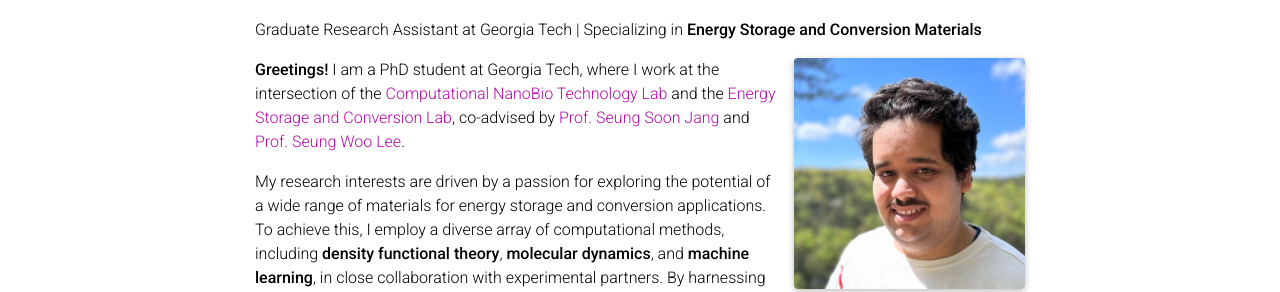
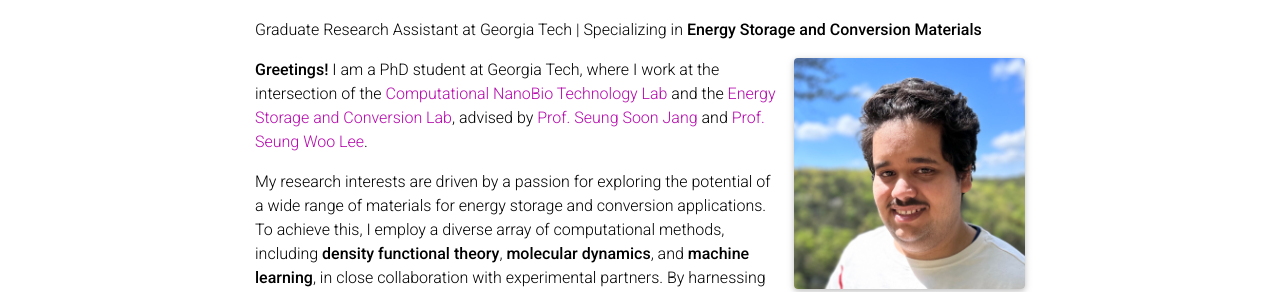
Before and after one commit to oallam3/oallam3.github.io, a Jekyll site: the page built from _pages/about.md, in a window 1280 px wide and 900 px high. Shown: the part 153-445 px from the top of the window. Built offline with Jekyll 4.4.1, drawn with Linux system fonts in a browser that asks for light colours; full-size pictures stand in for the smaller copies a plugin makes; comment, search, counter and statistics services are not loaded; a style sheet for code colours, icons or effects is not loaded.

Commit message:
publish12

```diff
--- a/_pages/about.md
+++ b/_pages/about.md
@@ -16,7 +16,7 @@ selected_papers: true # includes a list of papers marked as "selected={true}"
 social: true  # includes social icons at the bottom of the page
 ---
 
-<strong>Greetings!</strong> I am a PhD student at Georgia Tech, where I work at the intersection of the [Computational NanoBio Technology Lab](https://cnbt.mse.gatech.edu) and the [Energy Storage and Conversion Lab](https://escl.gatech.edu), co-advised by [Prof. Seung Soon Jang](https://research.gatech.edu/seung-soon-jang) and [Prof. Seung Woo Lee](https://research.gatech.edu/seung-woo-lee).
+<strong>Greetings!</strong> I am a PhD student at Georgia Tech, where I work at the intersection of the [Computational NanoBio Technology Lab](https://cnbt.mse.gatech.edu) and the [Energy Storage and Conversion Lab](https://escl.gatech.edu), advised by [Prof. Seung Soon Jang](https://research.gatech.edu/seung-soon-jang) and [Prof. Seung Woo Lee](https://research.gatech.edu/seung-woo-lee).
 
 My research interests are driven by a passion for exploring the potential of a wide range of materials for energy storage and conversion applications. To achieve this, I employ a diverse array of computational methods, including <strong>density functional theory</strong>, <strong>molecular dynamics</strong>, and <strong>machine learning</strong>, in close collaboration with experimental partners. By harnessing the power of these techniques, I aim to uncover new insights into material properties and design guidelines to pave the way for the development of innovative, sustainable energy solutions.
 
```
